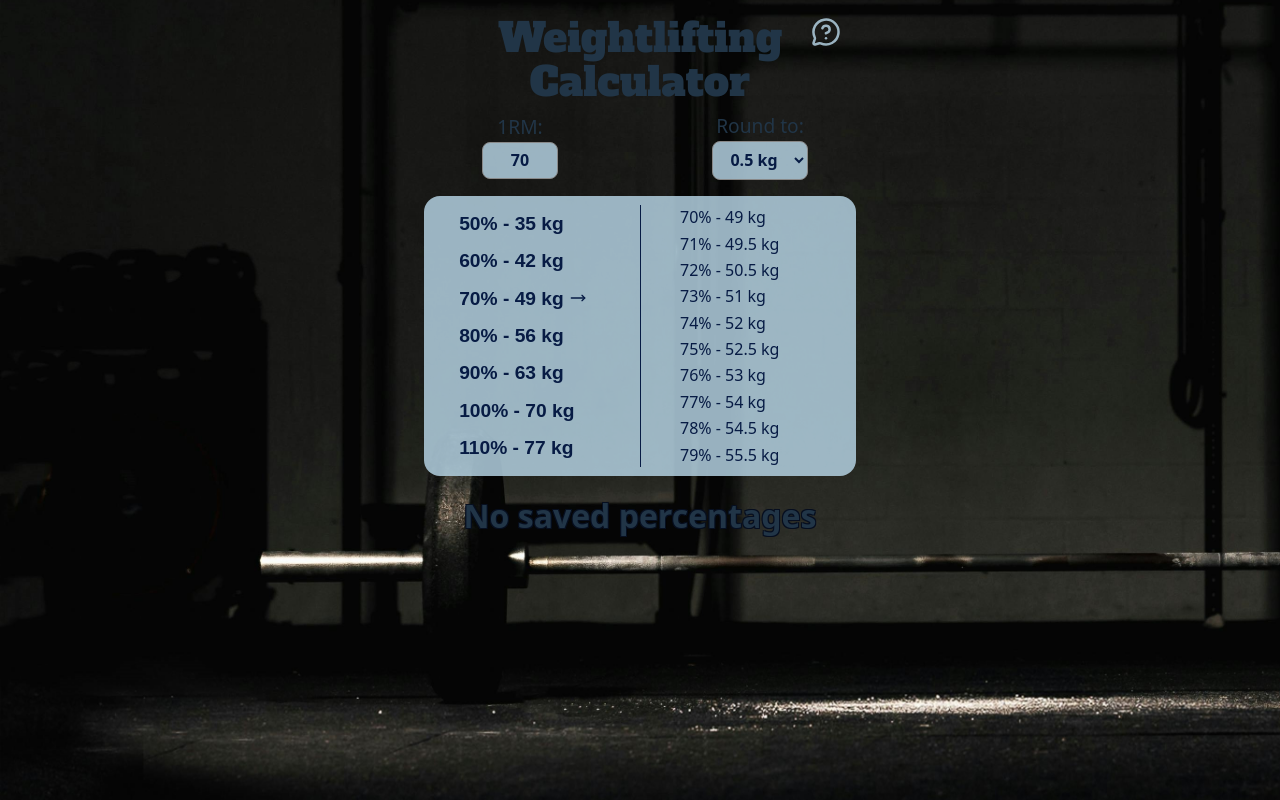
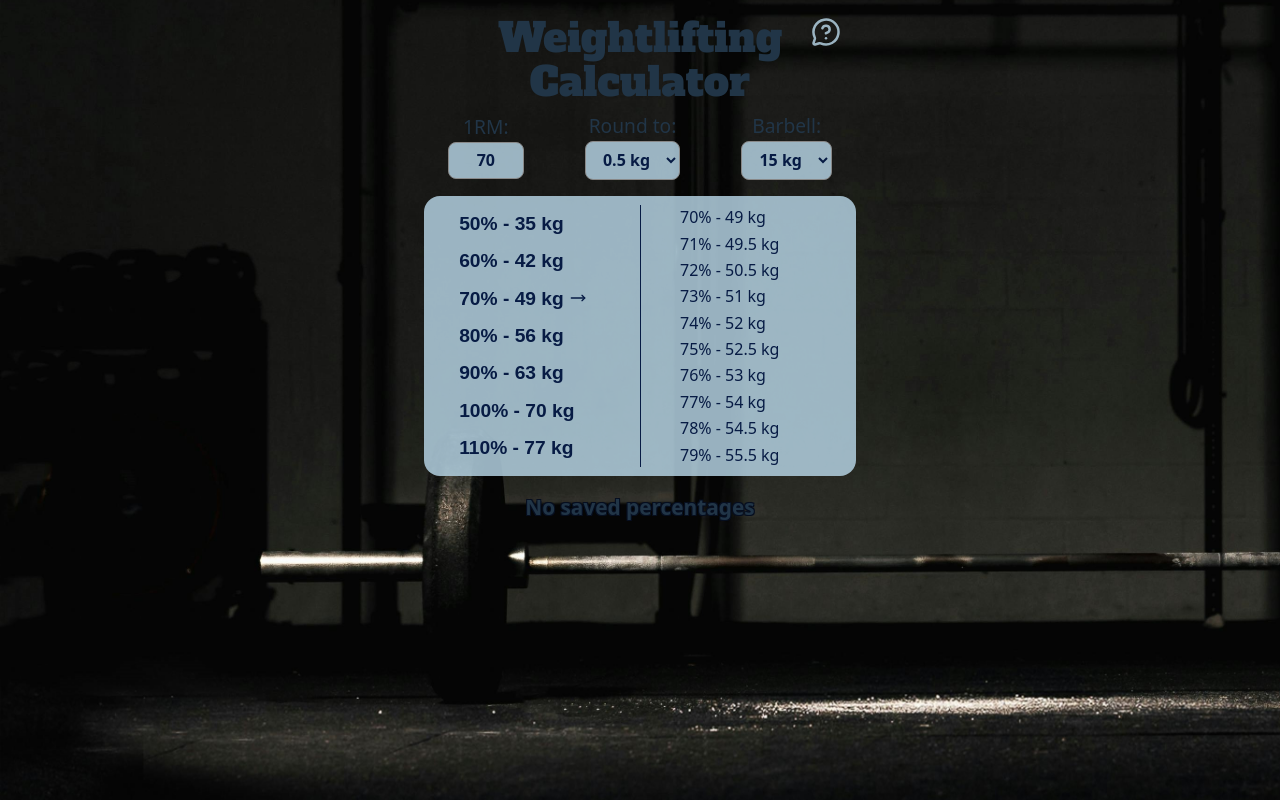
Before and after one commit to NiclO1337/weightlifting-calculator, a React (Vite) app: page / in a window 1280 px wide. Built offline with nearby package versions, Linux system fonts and the light colour scheme.

Commit message:
Add BarbellSelector component and persist barbell weight in local storage; adjust CSS for improved layout and readability

```diff
--- a/src/App.jsx
+++ b/src/App.jsx
@@ -4,6 +4,7 @@ import './App.css';
 import Header from './components/Header';
 import OneRepMaxInput from './components/OneRepMaxInput';
 import RoundingSelector from './components/RoundingSelector';
+import BarbellSelector from './components/BarbellSelector';
 import PercentageList from './components/PercentageList';
 import PercentageDetail from './components/PercentageDetail';
 import SavedPercentages from './components/SavedPercentages';
@@ -16,6 +17,10 @@ function App() {
   const [rounding, setRounding] = useState(() => {
     const stored = localStorage.getItem('rounding');
     return stored ? Number(stored) : 0.5;
+  });
+  const [barbellWeight, setBarbellWeight] = useState(() => {
+    const stored = localStorage.getItem('barbellWeight');
+    return stored ? Number(stored) : 15;
   });
   const [savedPercentages, setSavedPercentages] = useState(() => {
     const stored = localStorage.getItem('savedPercentages');
@@ -32,6 +37,10 @@ function App() {
   useEffect(() => {
     localStorage.setItem('rounding', rounding);
   }, [rounding]);
+
+  useEffect(() => {
+    localStorage.setItem('barbellWeight', barbellWeight);
+  }, [barbellWeight]);
 
   useEffect(() => {
     localStorage.setItem('savedPercentages', JSON.stringify(savedPercentages));
@@ -54,6 +63,10 @@ function App() {
       <div className='input-container'>
         <OneRepMaxInput value={oneRepMax} onChange={setOneRepMax} />
         <RoundingSelector rounding={rounding} onChange={setRounding} />
+        <BarbellSelector
+          barbellWeight={barbellWeight}
+          onChange={setBarbellWeight}
+        />
       </div>
 
       <div className='percentage-container'>
@@ -75,6 +88,7 @@ function App() {
         percentages={savedPercentages}
         onRemove={handleRemovePercentage}
         rounding={rounding}
+        barbellWeight={barbellWeight}
       />
     </>
   );
--- a/src/index.css
+++ b/src/index.css
@@ -104,10 +104,15 @@ h1 {
 
 .saved-percentages {
   margin-top: 1rem;
-  font-size: 2rem;
+  font-size: 1.3rem;
   font-weight: bold;
   text-shadow: -1px -1px 0 #070f20, 1px -1px 0 #070f20, -1px 1px 0 #070f20,
     1px 1px 0 #070f20;
+}
+
+.text-smaller {
+  font-size: 1rem;
+  font-family: system-ui, Avenir, Helvetica, Arial, sans-serif;
 }
 
 label {
@@ -154,13 +159,8 @@ ul {
   align-items: center;
   margin: 1rem auto;
   margin-top: 0;
-  width: 80%;
+  width: 100%;
   max-width: 400px;
-}
-
-.input-group,
-.rounding-selector {
-  width: 40%;
 }
 
 .percentage-container {
@@ -221,12 +221,12 @@ ul {
 }
 
 @media (min-width: 375px) {
-  .input-container {
-    gap: 3em;
-  }
-  .percentage-container {
+    .percentage-container {
     gap: 1em;
     padding: 0.6em 1em;
+    width: 80%;
+  }
+  .input-container {
     width: 80%;
   }
   .question-icon {
```
